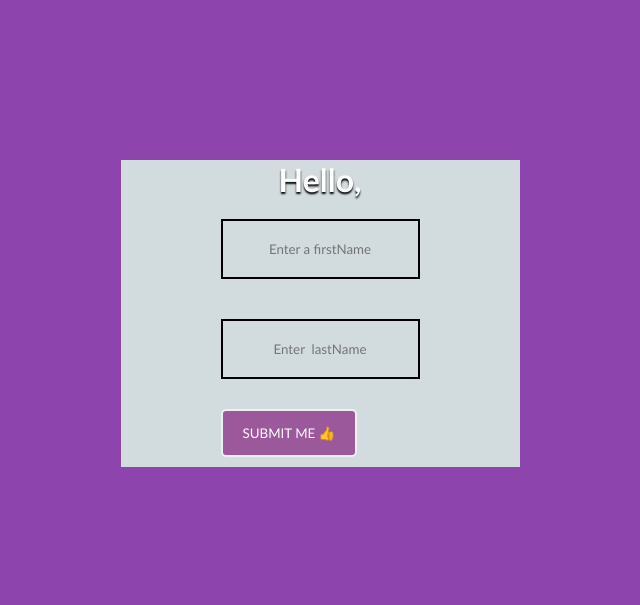
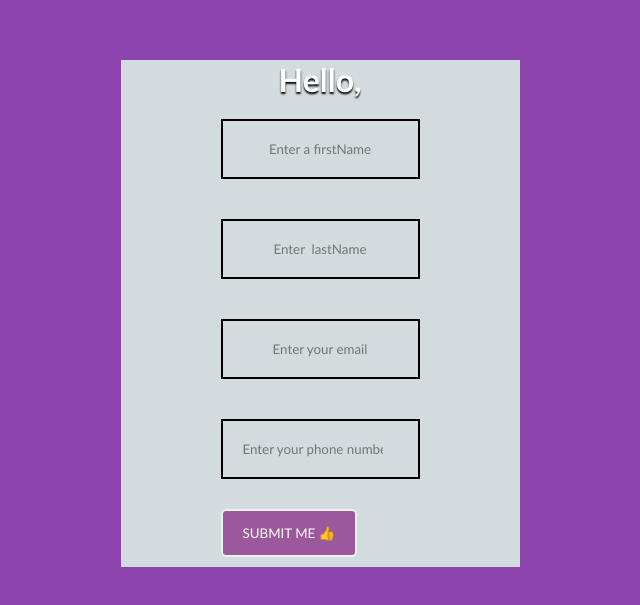
Before and after one commit to anilfth/React-practice-2023, a React (Create React App) app in the folder reactanil/: page / in a window 1280 px wide. Shown: the part 487-1092 px from the top of the page, without its empty margins (320-960 px from the left). Built offline with nearby package versions, Linux system fonts and the light colour scheme.

Commit message:
intail commit

```diff
--- a/reactanil/src/Complexmultipleinputform.jsx
+++ b/reactanil/src/Complexmultipleinputform.jsx
@@ -4,6 +4,8 @@ function Complexmultipleinputform() {
     const[Fullname, setFullname] =  useState({
         Fname:'',
         Lname:'',
+        email: '',
+        phone: ' ',
     });
     const eventInput = (event) => {
   console.log(event.target.value);
@@ -15,20 +17,41 @@ function Complexmultipleinputform() {
   return {
     Fname: value,
     Lname:preValue.Lname,
+    email:preValue.email,
+    phone:preValue.phone,
   };
     }
     else if(name === 'Lname'){
         return{
          Fname: preValue.Fname,
          Lname:value,
+         email:preValue.email,
+         phone:preValue.phone,
+        };
+    }
+    else if(name === 'email'){
+        return{
+         Fname: preValue.Fname,
+         Lname:preValue.Lname,
+         email:value,
+         phone:preValue.phone,
+        }
+    }
+    else if(name === 'phone'){
+        return{
+         Fname: preValue.Fname,
+         Lname:preValue.Lname,
+         email:preValue.email,
+         phone:value,
         }
     }
   })
 
-  alert('Form submitted');
+
     }
     const onSubmits = (event) =>{
         event.preventDefault();
+        // alert('Form submitted');
     }
 
   return (
@@ -36,6 +59,7 @@ function Complexmultipleinputform() {
     <div>
       <form onSubmit={onSubmits}>
    <h1> Hello,{Fullname.Fname} {Fullname.Lname} </h1>
+   <p> {Fullname.email} {Fullname.phone}</p>
    <input type='text'  name='Fname' // name attributes
    placeholder='Enter a firstName'
    onChange={eventInput} value={Fullname.Fname}/>
@@ -45,6 +69,12 @@ function Complexmultipleinputform() {
     placeholder='Enter  lastName' onChange={eventInput} value={Fullname.Lname}/>
 
  <br/>
+ <input type='email' name='email' // name attributes
+    placeholder='Enter your email' onChange={eventInput} value={Fullname.email}/>
+ <br/>
+<input type='number' name='phone' // name attributes
+    placeholder='Enter your phone number' onChange={eventInput} value={Fullname.phone}/>
+    <br/>
  <button type='Submit'> Submit me 👍</button>
 
       </form>
```
